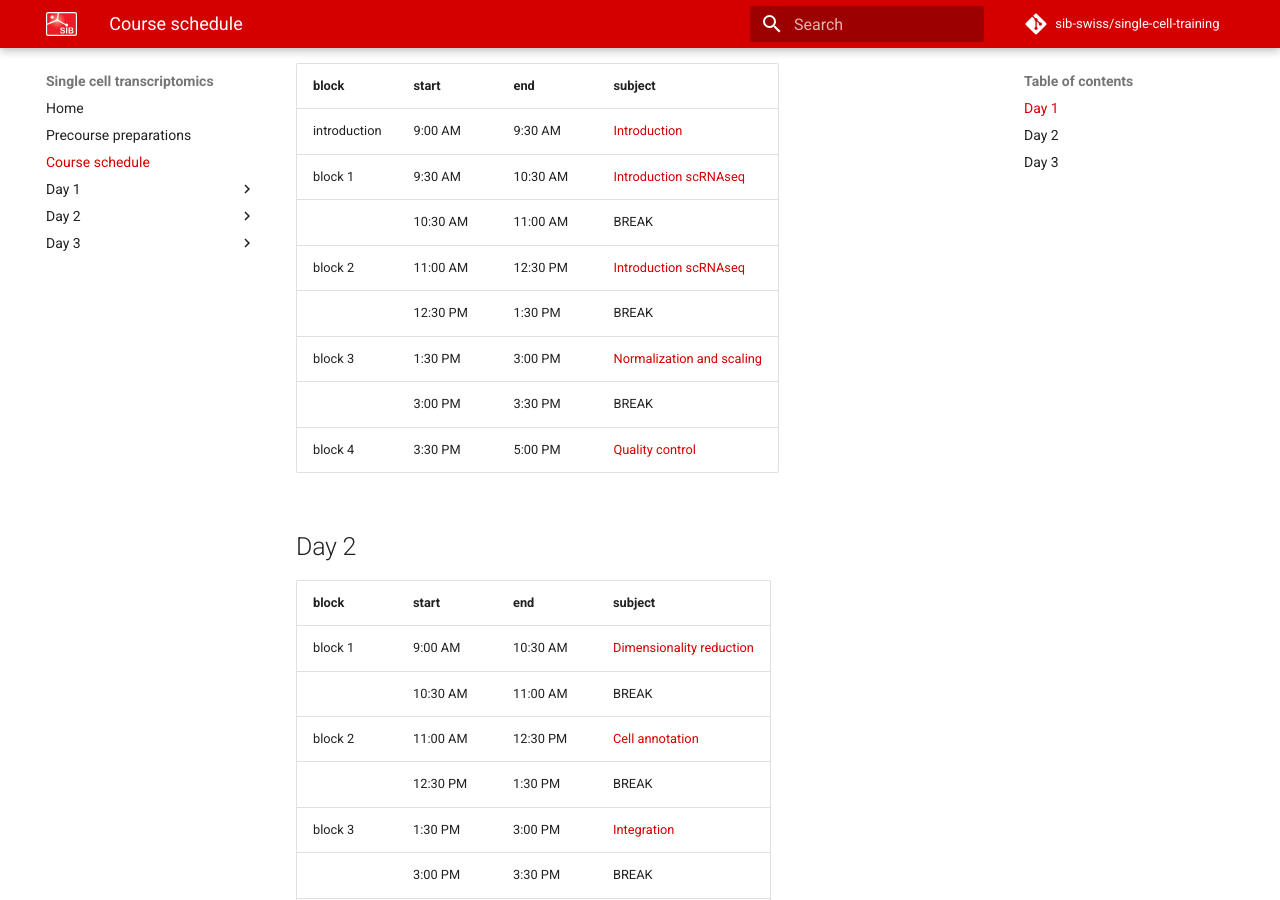
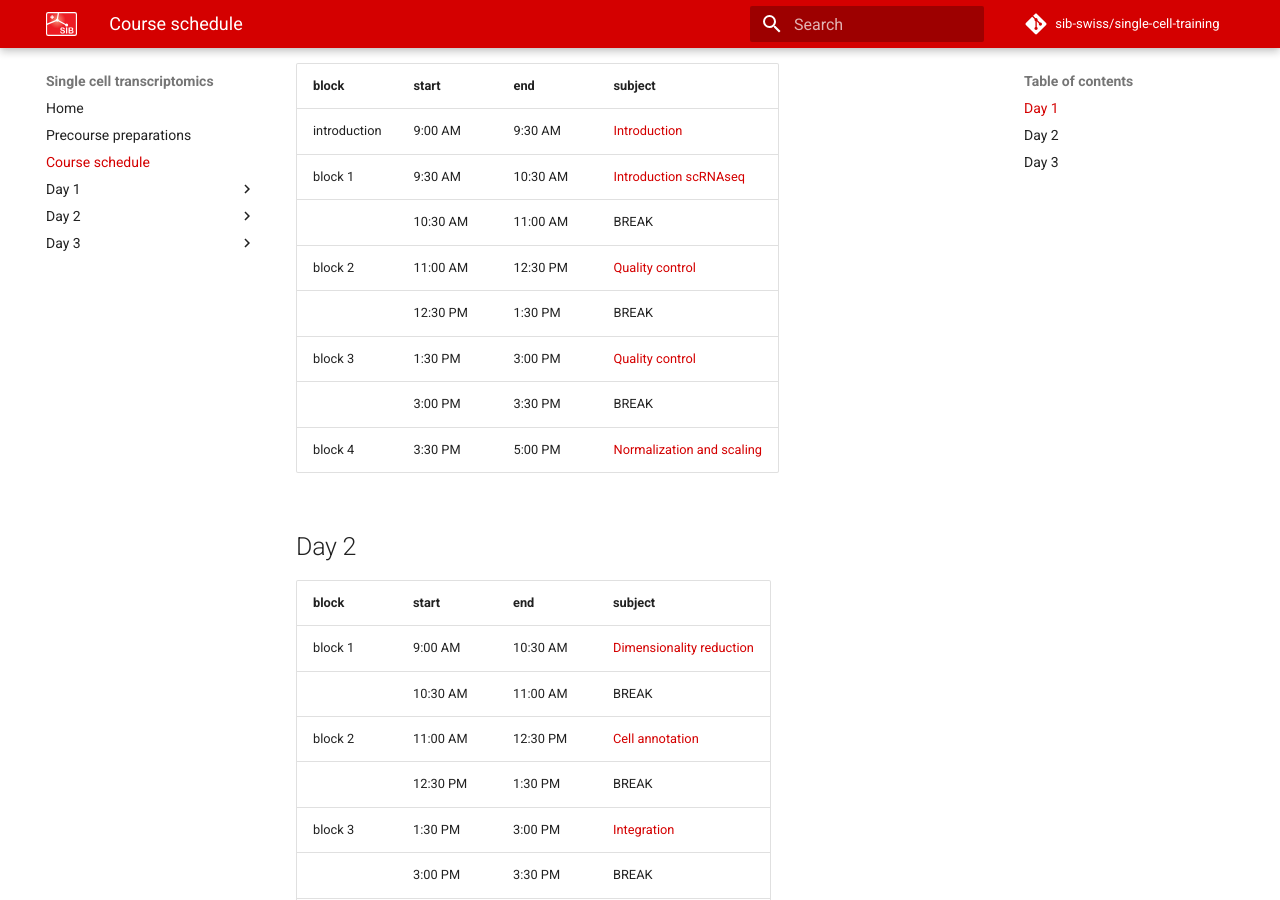
Before and after one commit to sib-swiss/single-cell-training, an MkDocs documentation site: the page built from docs/course_schedule.md, in a window 1280 px wide and 900 px high, scrolled down 312 px. Built offline with MkDocs 1.6.1 and Material for MkDocs 9.7.7, drawn with Linux system fonts in a browser that asks for light colours; comment, search, counter and statistics services are not loaded; the version menu is left out.

Commit message:
updated schedule day1

```diff
--- a/docs/course_schedule.md
+++ b/docs/course_schedule.md
@@ -9,11 +9,11 @@
 | introduction 	| 9:00 AM  	| 9:30 AM 	| [Introduction](day1/general_introduction.md) |
 | block 1 	| 9:30 AM  	| 10:30 AM 	| [Introduction scRNAseq](day1/introduction_scrnaseq.md) |
 |         	| 10:30 AM 	| 11:00 AM 	| BREAK                          	|
-| block 2 	| 11:00 AM 	| 12:30 PM 	| [Introduction scRNAseq](day1/introduction_scrnaseq.md) 	     |
+| block 2 	| 11:00 AM 	| 12:30 PM 	| [Quality control](day1/quality_control.md) 	     |
 |         	| 12:30 PM 	| 1:30 PM  	| BREAK                          	|
-| block 3 	| 1:30 PM  	| 3:00 PM  	| [Normalization and scaling](day1/normalization_scaling.md)              	 |
+| block 3 	| 1:30 PM  	| 3:00 PM  	| [Quality control](day1/quality_control.md)             	 |
 |         	| 3:00 PM  	| 3:30 PM  	| BREAK                          	|
-| block 4 	| 3:30 PM  	| 5:00 PM  	| [Quality control](day1/quality_control.md)                 |
+| block 4 	| 3:30 PM  	| 5:00 PM  	| [Normalization and scaling](day1/normalization_scaling.md)                  |
 
 ## Day 2
 
```
